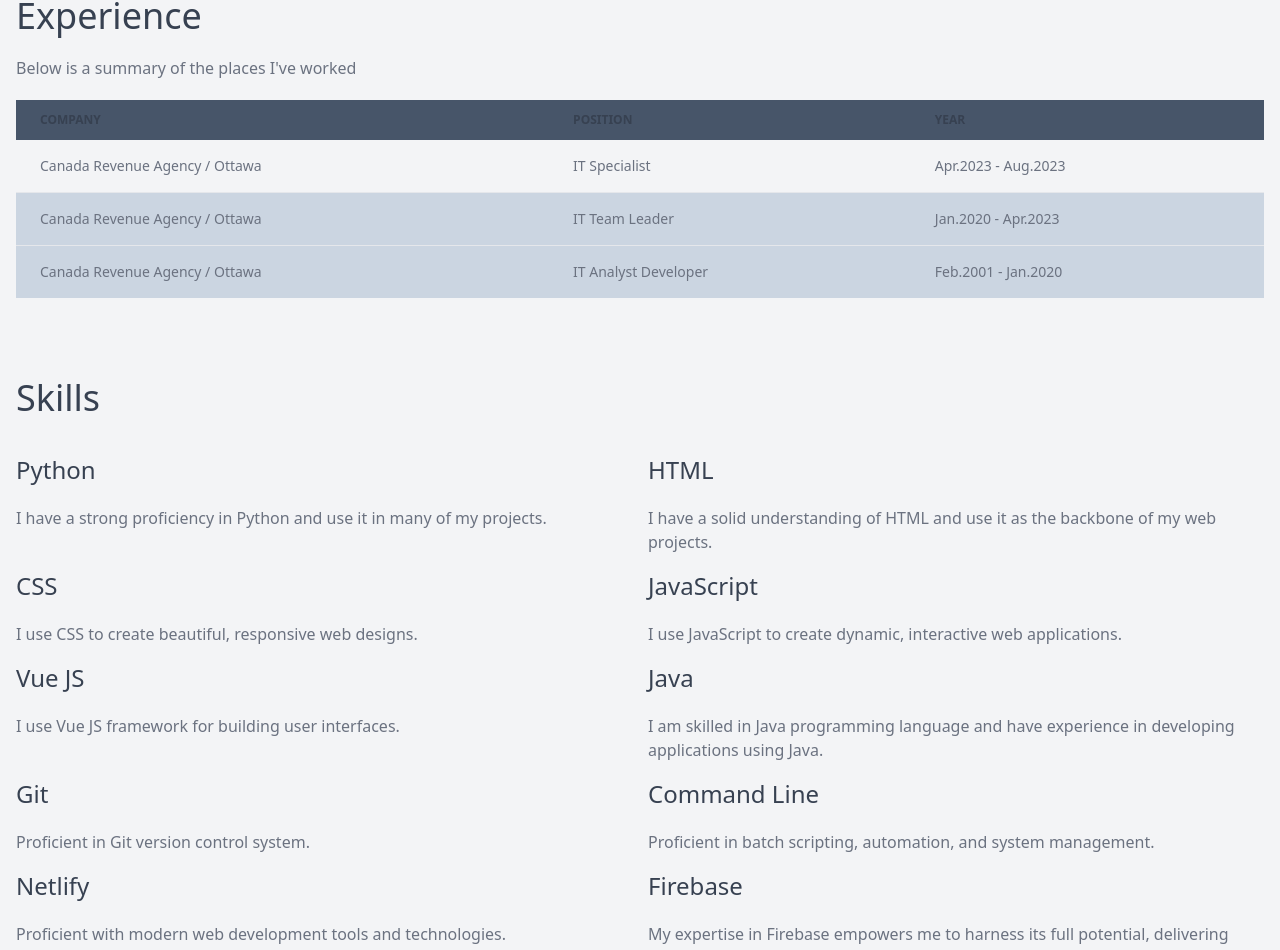
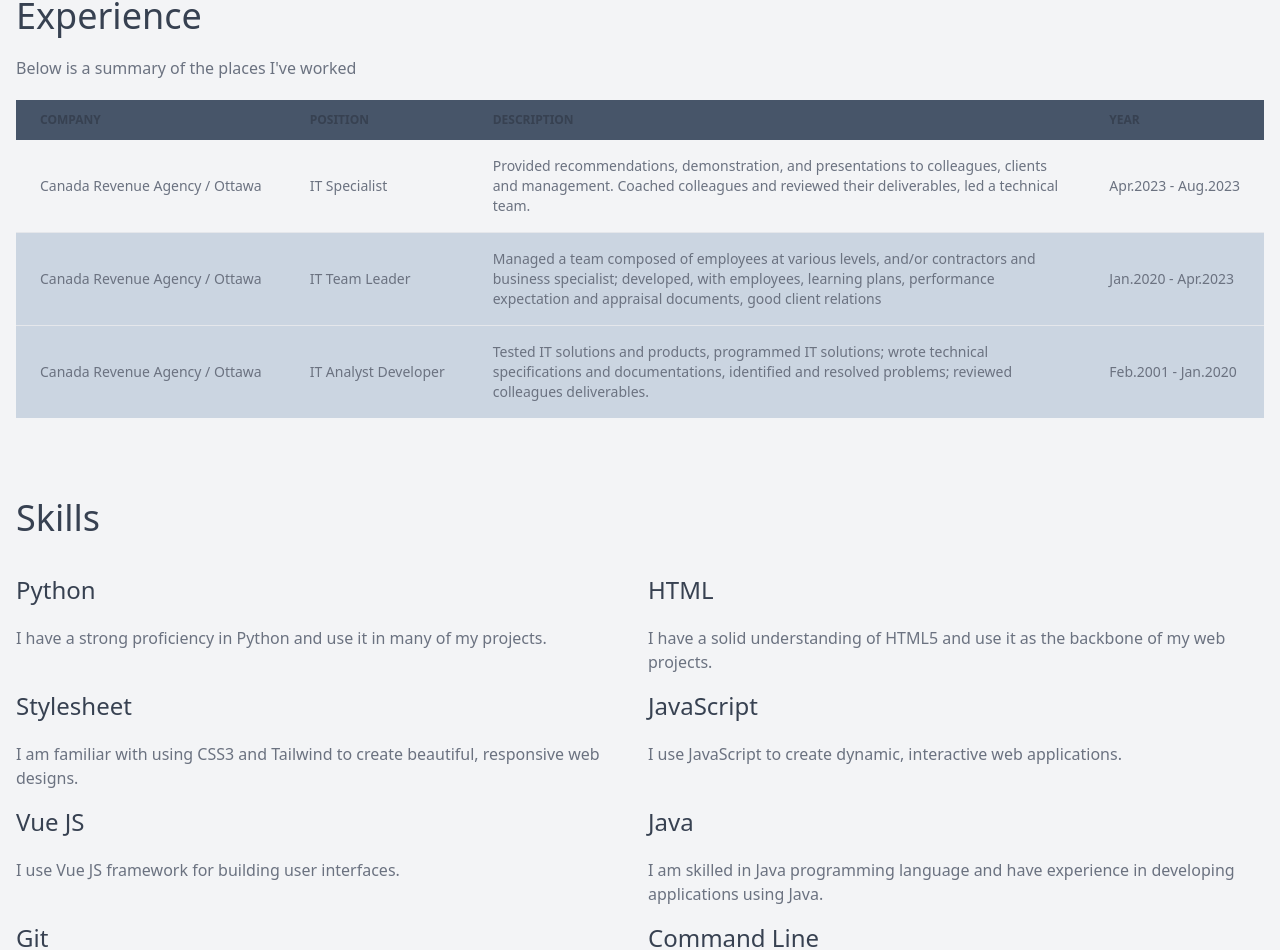
Before and after one commit to sxr133/portfolio, a Vue app: page / in a window 1280 px wide. Shown: the part 876-1826 px from the top of the page. Built offline with nearby package versions, Linux system fonts and the light colour scheme.

Commit message:
implemented fix from Aden's review

```diff
--- a/public/css/stylesheet.css
+++ /dev/null
@@ -1,94 +0,0 @@
-body {
-  font-family: Arial, sans-serif;
-}
-
-#app {
-  background: url("/images/cldscp.jpg");
-  background-repeat: no-repeat;
-  background-size: cover;
-  background-position: center top;
-  color: black;
-  min-height: 100vh; /* Make the container at least the height of the viewport */
-  position: relative; /* Make sure it's relative for absolute positioning */
-}
-
-.header {
-  background-color: #333333;
-  color: #fff;
-  padding: 10px 0;
-  text-align: center;
-}
-
-.footer {
-  background-color: #333333;
-  color: #fff;
-  padding: 10px 0;
-  text-align: center;
-  position: fixed;
-  bottom: 0;
-  left: 0;
-  width: 100%;
-}
-
-.footer img {
-  width: 50px; /* Set your desired width */
-  height: 50px; /* Set your desired height */
-}
-
-.profile-image {
-  display: block;
-  margin: 20px auto;
-  width: 200px;
-  height: 200px;
-  border-radius: 50%;
-  object-fit: cover;
-}
-
-.repo-demo {
-  display: grid;
-  grid-template-columns: 1fr 1fr;
-  column-gap: 20px;
-}
-
-.repo-item {
-  display: grid;
-  grid-template-rows: auto auto;
-  row-gap: 5px;
-}
-
-.icon-image, .links {
-  text-align: center;
-}
-
-.icon-image img {
-  width: 75px; /* Set your desired width */
-  height: 75px; /* Set your desired height */
-}
-
-.skills-section,
-.project-section {
-  margin-top: 30px;
-  display: grid;
-  grid-template-columns: 1fr 1fr 1fr;
-  column-gap: 20px;
-  row-gap: 40px;
-}
-.skill,
-.project{
-  margin: 10px;
-  text-align: center;
-}
-
-.project-section-title {
-  text-align: center;
-  margin-bottom: 30px;
-}
-
-@media (max-width: 600px) {
-  .skills-section {
-      flex-direction: column;
-  }
-  .skill {
-      flex-basis: 100%;
-  }
-}
--- a/src/assets/data.json
+++ b/src/assets/data.json
@@ -20,12 +20,12 @@
       {
         "id": 2,
         "title": "HTML",
-        "description": "I have a solid understanding of HTML and use it as the backbone of my web projects."
+        "description": "I have a solid understanding of HTML5 and use it as the backbone of my web projects."
       },
       {
         "id": 3,
-        "title": "CSS",
-        "description": "I use CSS to create beautiful, responsive web designs."
+        "title": "Stylesheet",
+        "description": "I am familiar with using CSS3 and Tailwind to create beautiful, responsive web designs."
       },
       {
         "id": 4,
@@ -45,17 +45,17 @@
       {
         "id": 7,
         "title": "Git",
-        "description": "Proficient in Git version control system."
+        "description": "I am proficient in Git version control system."
       },
       {
         "id": 8,
         "title": "Command Line",
-        "description": "Proficient in batch scripting, automation, and system management."
+        "description": "I am proficient in batch scripting, automation, and system management."
       },
       {
         "id": 9,
         "title": "Netlify",
-        "description": "Proficient with modern web development tools and technologies."
+        "description": "I am proficient with modern web development tools and technologies."
       },
       {
         "id": 9,
@@ -66,6 +66,21 @@
         "id": 9,
         "title": "C#",
         "description": "With a strong foundation in object-oriented programming principles, coupled with a passion for innovation, I am skilled in leveraging the power of C# to develop dynamic applications accross domains."
+      },
+      {
+        "id": 10,
+        "title": "Cobol",
+        "description": "I am skilled in Mainframe Programming and have experience in developing applications using batch and online(CICS) in addition to cob2Java integration."
+      },
+      {
+        "id": 11,
+        "title": ".NET",
+        "description": "I developed enterprise applications using the .NET Framework."
+      },
+      {
+        "id": 12,
+        "title": "SQL Server",
+        "description": "I maintained, created and retgrieved information from relational databases.  It also allows for accessing, updating, manipulating, inserting and modify data efficiently."
       }
     ]
   },
@@ -216,12 +231,16 @@
     "description": "Below is a summary of the places I've worked",
     "title_company": "Company",
     "title_position": "Position",
+    "title_description": "Description",
     "title_year": "Year",
     "company": "Canada Revenue Agency",
     "company_span": "/ Ottawa",
     "position_1": "IT Specialist",
     "position_2": "IT Team Leader",
     "position_3": "IT Analyst Developer",
+    "description_1": "Provided recommendations, demonstration, and presentations to colleagues, clients and management.  Coached colleagues and reviewed their deliverables, led a technical team.",
+    "description_2": "Managed a team composed of employees at various levels, and/or contractors and business specialist; developed, with employees, learning plans, performance expectation and appraisal documents, good client relations ",
+    "description_3": "Tested IT solutions and products, programmed IT solutions; wrote technical specifications and documentations, identified and resolved problems; reviewed colleagues deliverables.",
     "year_1": "Apr.2023 - Aug.2023",
     "year_2": "Jan.2020 - Apr.2023",
     "year_3": "Feb.2001 - Jan.2020"
--- a/src/components/ExperienceContent.vue
+++ b/src/components/ExperienceContent.vue
@@ -17,6 +17,9 @@
                                     {{ page.title_position }}
                                 </th>
                                 <th scope="col" class="px-6 py-3">
+                                    {{ page.title_description }}
+                                </th>
+                                <th scope="col" class="px-6 py-3">
                                     {{ page.title_year }}
                                 </th>
                             </tr>
@@ -29,6 +32,9 @@
                                 </th>
                                 <td class="px-6 py-4 font-medium text-black-900 whitespace-nowrap dark:text-black">
                                     {{ page.position_1 }}
+                                </td>
+                                <td class="px-6 py-4 font-medium text-black-900 whitespace-nowrap text-wrap dark:text-black">
+                                    {{ page.description_1 }}
                                 </td>
                                 <td class="px-6 py-4 font-medium text-black-900 whitespace-nowrap dark:text-black">
                                     {{ page.year_1 }}
@@ -43,6 +49,9 @@
                                 <td class="px-6 py-4font-medium text-black-900 whitespace-nowrap dark:text-black">
                                     {{ page.position_2 }}
                                 </td>
+                                <td class="px-6 py-4 font-medium text-black-900 whitespace-nowrap text-wrap dark:text-black">
+                                    {{ page.description_2 }}
+                                </td>
                                 <td class="px-6 py-4 font-medium text-black-900 whitespace-nowrap dark:text-black">
                                     {{ page.year_2 }}
                                 </td>
@@ -55,6 +64,9 @@
                                 </th>
                                 <td class="px-6 py-4 font-medium text-black-900 whitespace-nowrap dark:text-black">
                                     {{ page.position_3 }}
+                                </td>
+                                <td class="px-6 py-4 font-medium text-black-900 whitespace-nowrap text-wrap dark:text-black">
+                                    {{ page.description_3 }}
                                 </td>
                                 <td class="px-6 py-4 font-medium text-black-900 whitespace-nowrap dark:text-black">
                                     {{ page.year_3 }}
--- a/src/components/Home.vue
+++ b/src/components/Home.vue
@@ -10,8 +10,8 @@
 <script>
 import data from '../assets/data.json';
 import ContactForm from './ContactForm.vue';
+import EducationContent from './EducationContent.vue';
 import ExperienceContent from './ExperienceContent.vue';
-import EducationContent from './EducationContent.vue';
 import FooterContent from './FooterContent.vue';
 import HeaderContent from './HeaderContent.vue';
 import ProjectContent from './ProjectContent.vue';
@@ -19,6 +19,10 @@
 import '/public/css/tailwind.css';
 
 export default {
+  name:'App',
+  mounted(){
+    this.setFavicon();
+  },
   components: {
     HeaderContent,
     SkillsContent,
@@ -52,6 +56,22 @@
         console.log("remove dark-mode");
         rootElement.classList.remove('dark-mode');
       }
+    },
+    setFavicon() {
+      // Find the existing favicon link element
+      const favicon = document.querySelector('link[rel="icon"]');
+
+      // Create a new link element for the favicon with your logo
+      const newFavicon = document.createElement('link');
+      newFavicon.rel = 'icon';
+      newFavicon.type = 'image/png'; // Change the type if your logo is not in PNG format
+      newFavicon.href = './images/logo-white.svg'; // Adjust the path to your logo file
+
+      // Replace the existing favicon with the new one
+      if (favicon) {
+        document.head.removeChild(favicon);
+      }
+      document.head.appendChild(newFavicon);
     }
   }
 }
```
Also changed, not shown: public/images/logo-white.svg (added), 1 other file (tests, documents, lock files or other folders).
